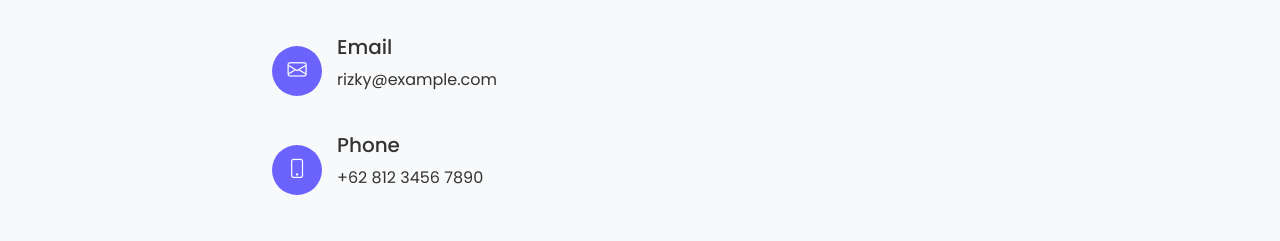
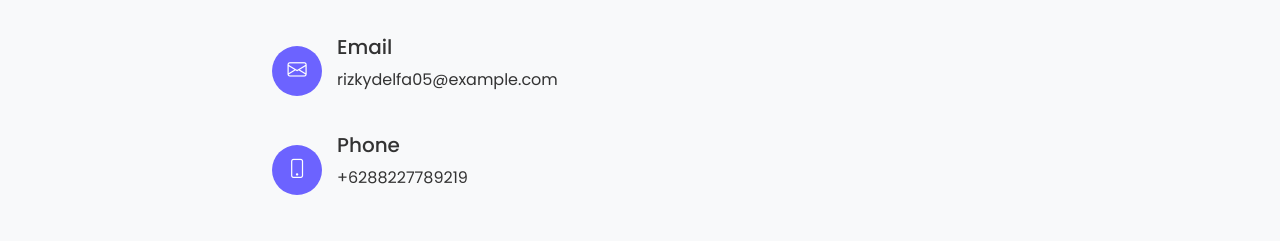
Before and after one commit to IkyyArt/IkkyWeb.Portofolio.github.io, a plain HTML site: page index.html in a window 1280 px wide. Shown: the part 4297-4538 px from the top of the page. Drawn offline with nearby package versions, Linux system fonts and the light colour scheme.

Commit message:
Add files via upload

```diff
--- a/index.html
+++ b/index.html
@@ -1221,7 +1221,7 @@
                 </div>
                 <div>
                   <h5>Email</h5>
-                  <p>rizky@example.com</p>
+                  <p>rizkydelfa05@example.com</p>
                 </div>
               </div>
               <div class="contact-item fade-in">
@@ -1230,7 +1230,7 @@
                 </div>
                 <div>
                   <h5>Phone</h5>
-                  <p>+62 812 3456 7890</p>
+                  <p>+6288227789219</p>
                 </div>
               </div>
             </div>
```
